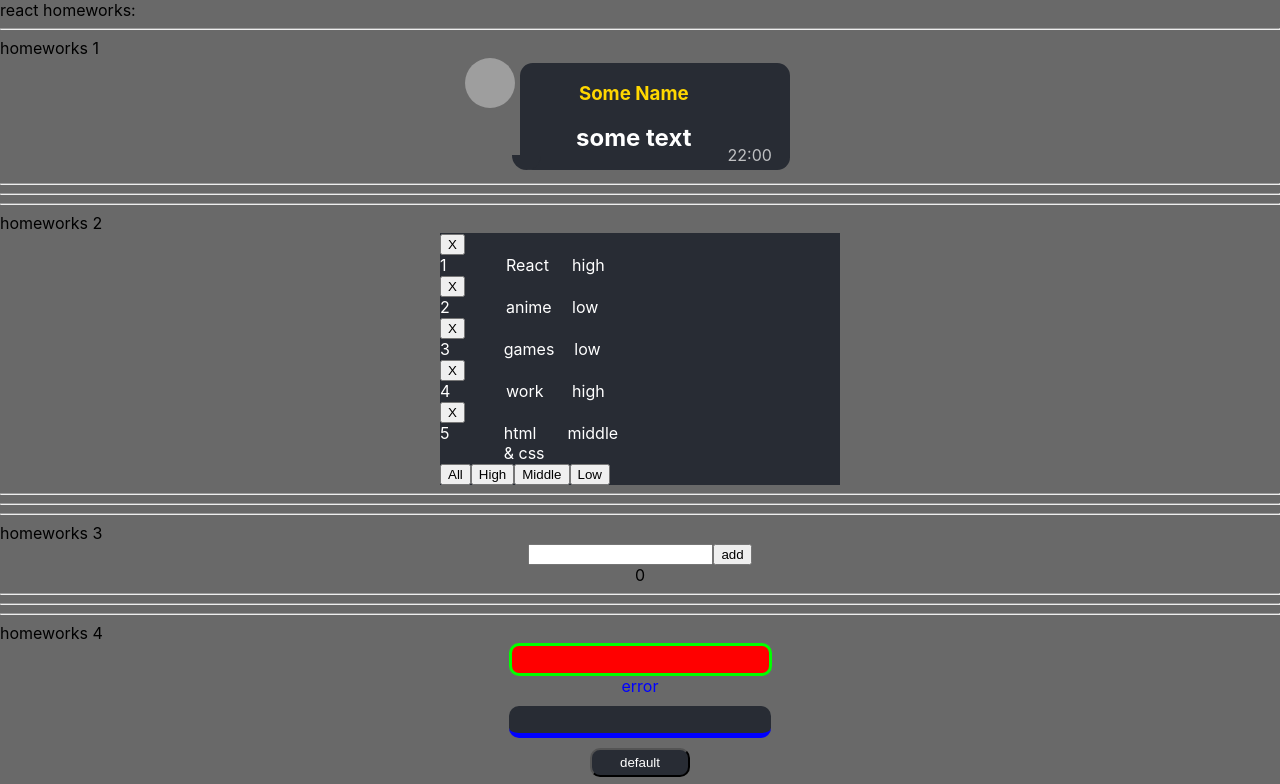
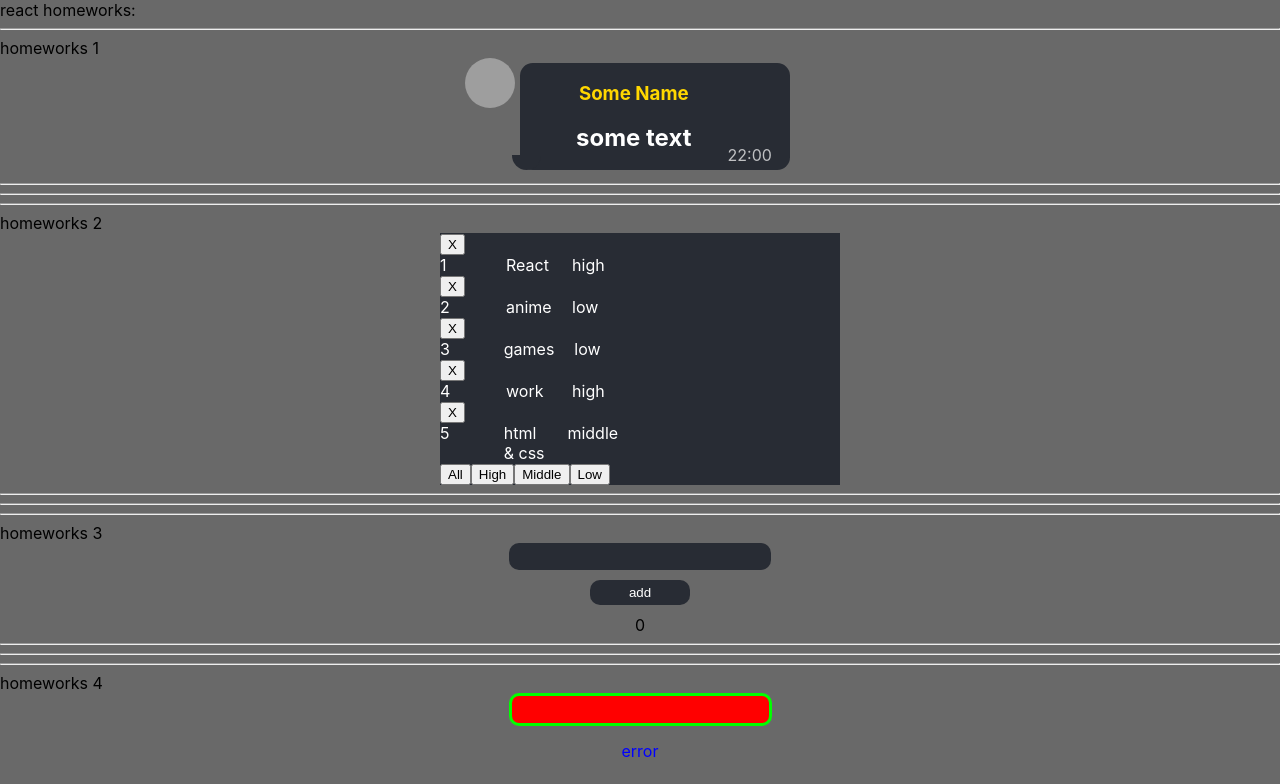
Before and after one commit to AlertDSG/homework, a React (Create React App) app: page / in a window 1280 px wide. Shown: the top 784 px of the page. Built offline with nearby package versions, Linux system fonts and the light colour scheme; grey boxes are pictures that could not be loaded.

Commit message:
Refactor task 3-4 css and components 'input and button'

```diff
--- a/src/p2-homeworks/h3/Greeting.module.css
+++ b/src/p2-homeworks/h3/Greeting.module.css
@@ -1,7 +1,11 @@
 .someClass {
+    border: none;
     text-align: center;
 }
 
 .error {
-    border: 1px solid red;
+    background-color: darkred;
 }
+.color {
+    color: darkred;
+}
--- a/src/p2-homeworks/h3/Greeting.tsx
+++ b/src/p2-homeworks/h3/Greeting.tsx
@@ -1,5 +1,7 @@
 import React, {ChangeEvent} from 'react'
 import s from './Greeting.module.css'
+import SuperInputText from "../h4/common/c1-SuperInputText/SuperInputText";
+import SuperButton from "../h4/common/c2-SuperButton/SuperButton";
 
 type GreetingPropsType = {
     name: string // need to fix any
@@ -13,13 +15,15 @@ type GreetingPropsType = {
 const Greeting: React.FC<GreetingPropsType> = (
     {name, setNameCallback, addUser, error, totalUsers} // деструктуризация пропсов
 ) => {
-    const inputClass = error === 'Attention - name is required' ? s.error : ''// need to fix with (?:)
+    const inputClass = error ? s.error : ''// need to fix with (?:)
 
     return (
         <div className={s.someClass}>
-            <input value={name} onChange={setNameCallback} className={inputClass}/>
-            <button onClick={addUser}>add</button>
-            <div>{error}</div>
+            <SuperInputText error={error} value={name} className={inputClass} onChange={setNameCallback}/>
+            {/*<input value={name} onChange={setNameCallback} className={s.inputClass}/>*/}
+           <div> <SuperButton onClick={addUser} children={"add"} className={s.someClass}/></div>
+            {/*<button onClick={addUser}>add</button>*/}
+            {/*<div className={s.color}>{error}</div>*/}
             <span>{totalUsers}</span>
         </div>
     )
--- a/src/p2-homeworks/h4/HW4.module.css
+++ b/src/p2-homeworks/h4/HW4.module.css
@@ -16,7 +16,7 @@
     display: flex;
     flex-direction: column;
     align-items: center;
-    height: 300px;
+    row-gap: 15px;
 }
 
 .testSpanError {
--- a/src/p2-homeworks/h4/common/c1-SuperInputText/SuperInputText.tsx
+++ b/src/p2-homeworks/h4/common/c1-SuperInputText/SuperInputText.tsx
@@ -39,7 +39,7 @@ const SuperInputText: React.FC<SuperInputTextPropsType> = (
     }
 
     const finalSpanClassName = `${s.error} ${spanClassName ? spanClassName : ''}`
-    const finalInputClassName = `${error ? s.errorInput : s.superInput} ${className ? className : ""}` // need to fix with (?:) and s.superInput
+    const finalInputClassName = `${error ? s.errorInput : s.superInput} ${className}` // need to fix with (?:) and s.superInput
 
     return (
         <>
@@ -51,7 +51,7 @@ const SuperInputText: React.FC<SuperInputTextPropsType> = (
 
                 {...restProps} // отдаём инпуту остальные пропсы если они есть (value например там внутри)
             />
-            {error && <span className={finalSpanClassName}>{error}</span>}
+            {error && <div className={finalSpanClassName}>{error}</div>}
         </>
     )
 }
```
